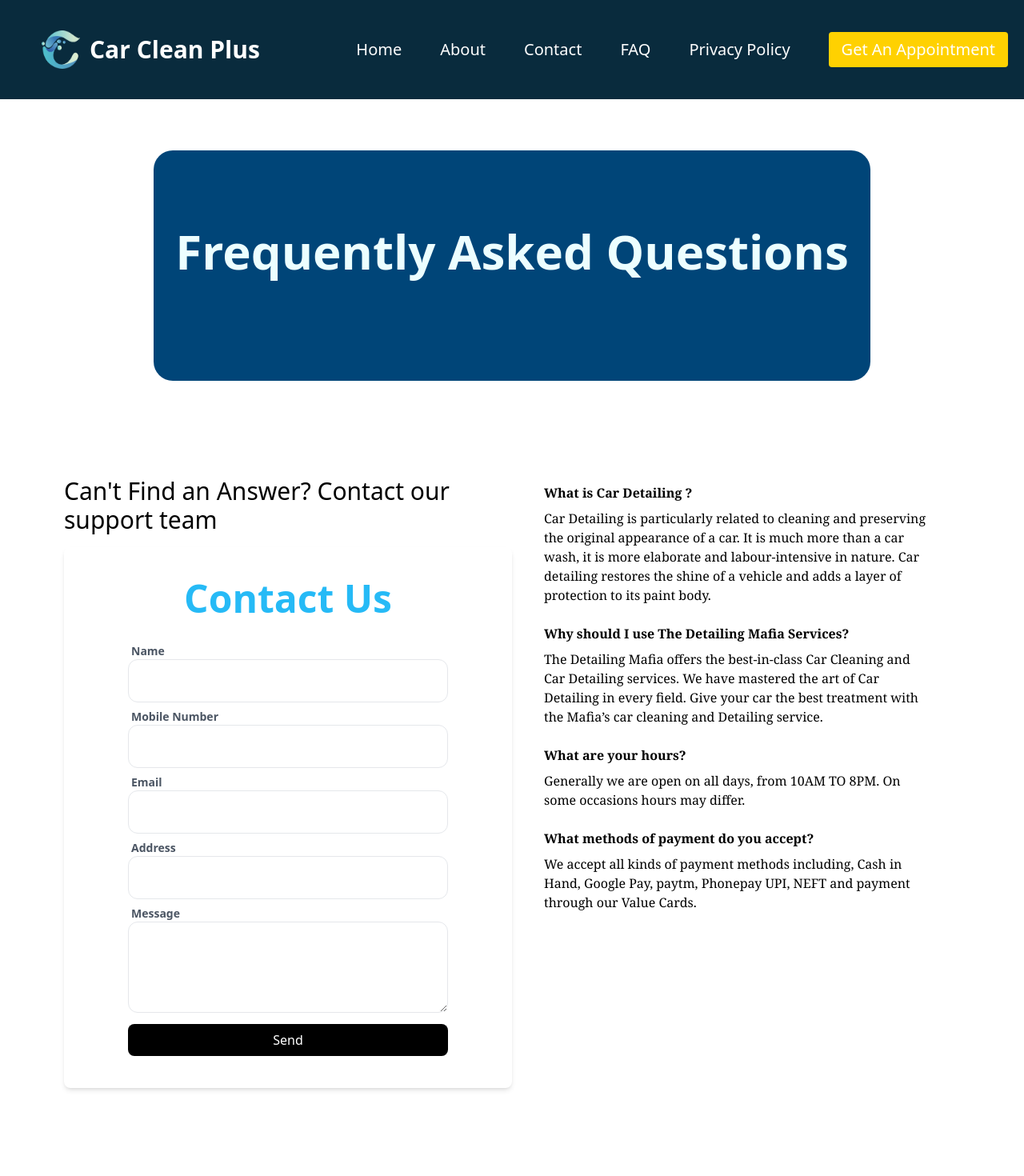
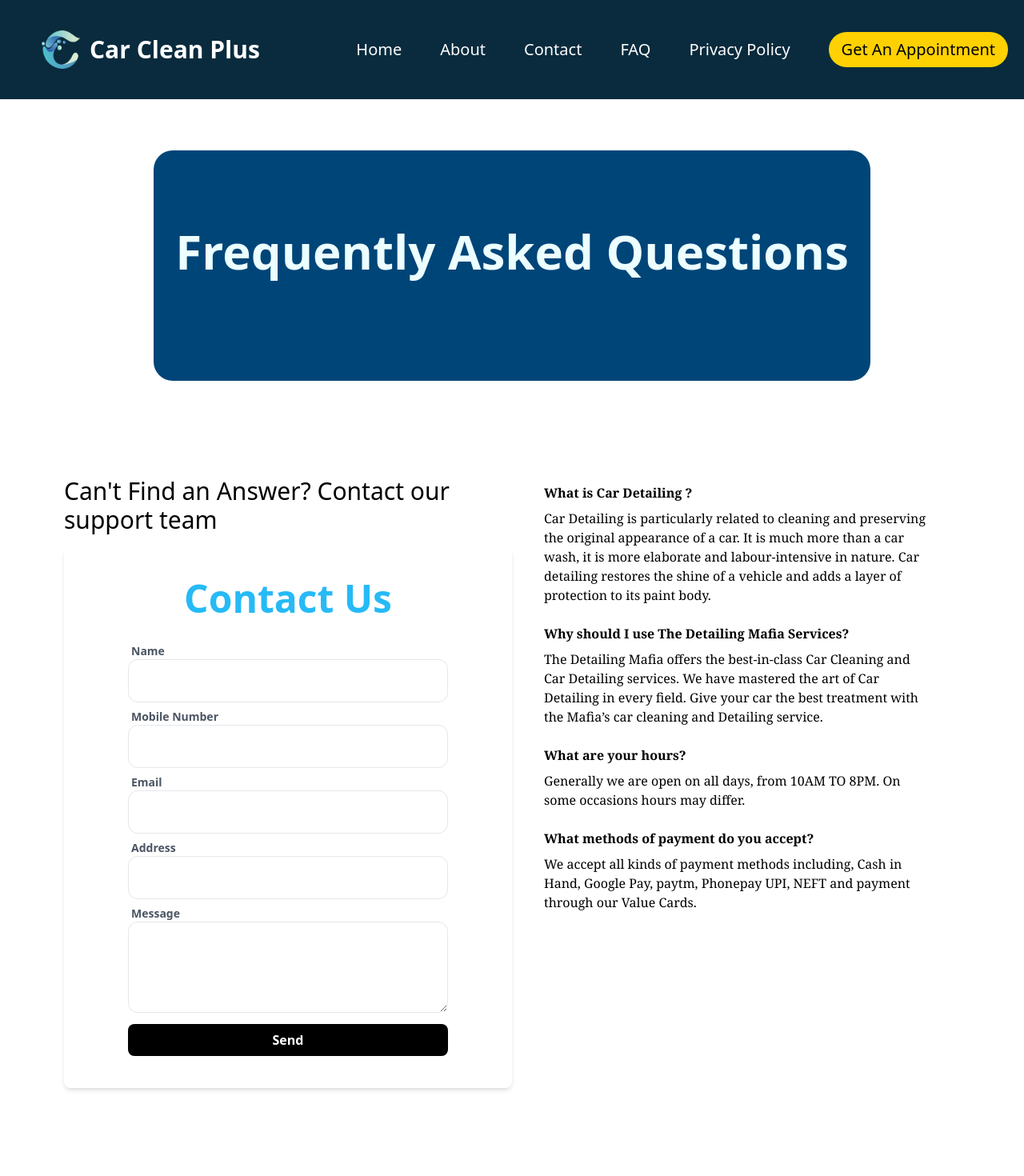
Before and after one commit to difmo/carcleanplus, a React (Vite) app: page /faq in a window 1280 px wide. Shown: the top 1470 px of the page at 80% size. Built offline with nearby package versions, Linux system fonts and the light colour scheme.

Commit message:
first commit

```diff
--- a/src/Components/Button.jsx
+++ b/src/Components/Button.jsx
@@ -2,7 +2,7 @@ import React from "react";
 const Button = () => {
   return (
     <>
-      <div className="bg-primary  text-mywhite  rounded-lg text-center  px-9 py- font-bold border-2 border-indigo-50 hover:bg-myyellow">
+      <div className="bg-primary  text-mywhite  rounded-lg text-center  px-9  font-bold border-2 border-indigo-50 hover:bg-myyellow hover:text-black">
         <button className="w-28 h-10">Discover More</button>
       </div>
     </>
--- a/src/Components/FormContact.jsx
+++ b/src/Components/FormContact.jsx
@@ -148,7 +148,7 @@ function FormContact() {
           </div>
           <button
             type="submit"
-            className="w-full p-5 py-2 text-white transition duration-300 bg-black rounded-lg btn2 hover:bg-blue-700"
+            className="w-full p-5 py-2 text-white transition duration-300 font-bold bg-black rounded-lg btn2 hover:bg-myyellow hover:text-black"
             // className="bg-myyellow hover:bg-black text-white py-2 px-6 transition-all rounded  font-mono"
           >
             Send
--- a/src/Components/ImageSlider.jsx
+++ b/src/Components/ImageSlider.jsx
@@ -50,7 +50,7 @@ const ImageSlider = () => {
               alt={`Slide ${index + 1}`}
               className="w-full bg-no-repeat object-cover "
             />
-            <div className=" flex flex-col items-center  absolute top-0  bottom-32 left-0 right-0     justify-center text-center">
+            <div className=" flex flex-col items-center  absolute top-0  bottom-32 left-0 right-0 justify-center text-center">
               <h1 className="text-3xl md:text-3xl lg:text-5xl font-bold lg:px-40 text-mywhite p-2">
                 {image.title}
               </h1>
--- a/src/Components/Navbar.jsx
+++ b/src/Components/Navbar.jsx
@@ -79,7 +79,7 @@ const Navbar = () => {
         </Link>
         <button
           onClick={() => handleScrollToSection("contact")}
-          className="bg-myyellow hover:bg-black text-white py-2 px-4 transition-all duration-300 rounded hover:text-mybg"
+          className="bg-myyellow text-black py-2 px-4 transition-all  duration-300 rounded-full hover:bg-black hover:text-mywhite"
         >
           Get An Appointment
         </button>
```
